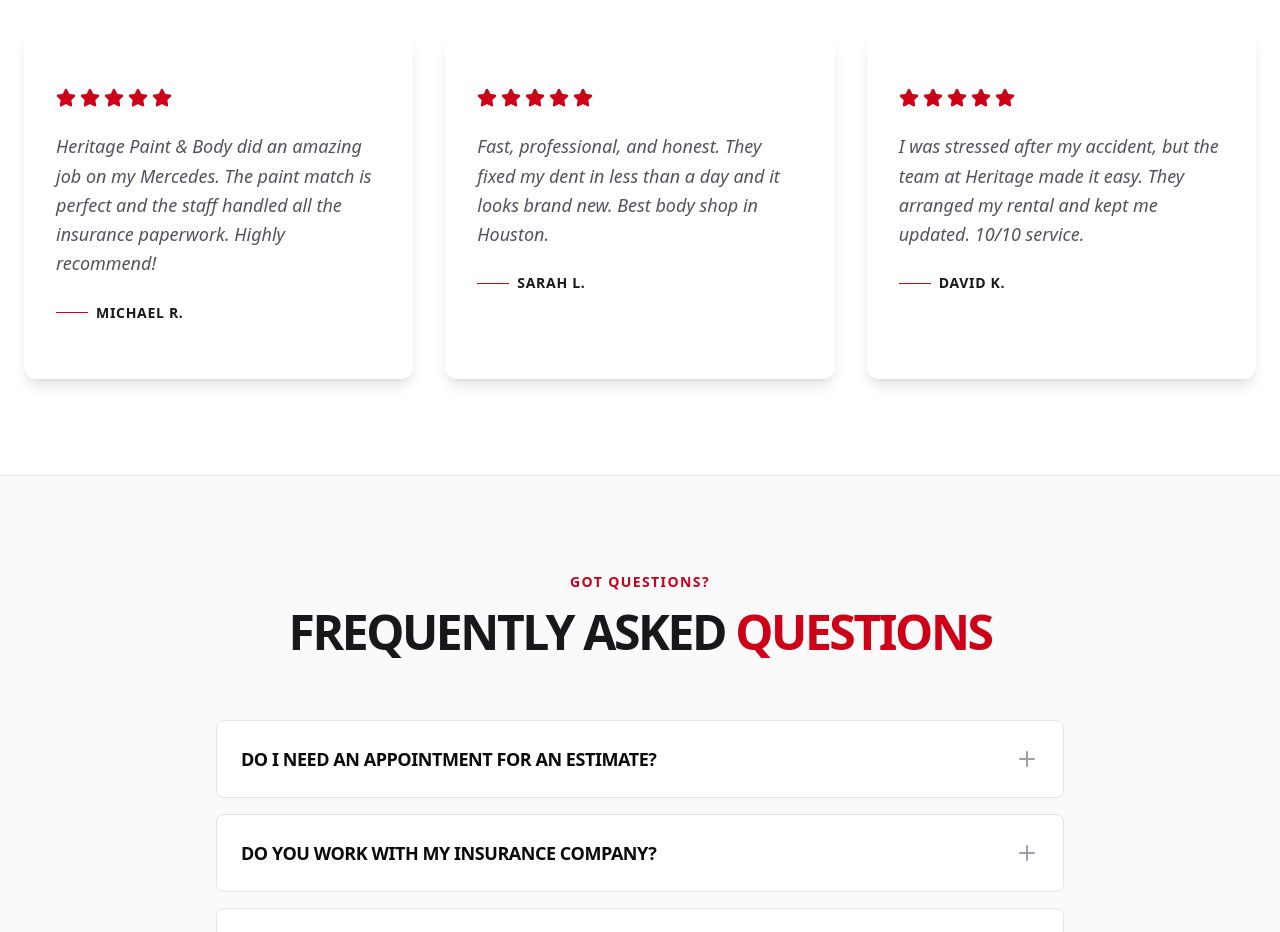
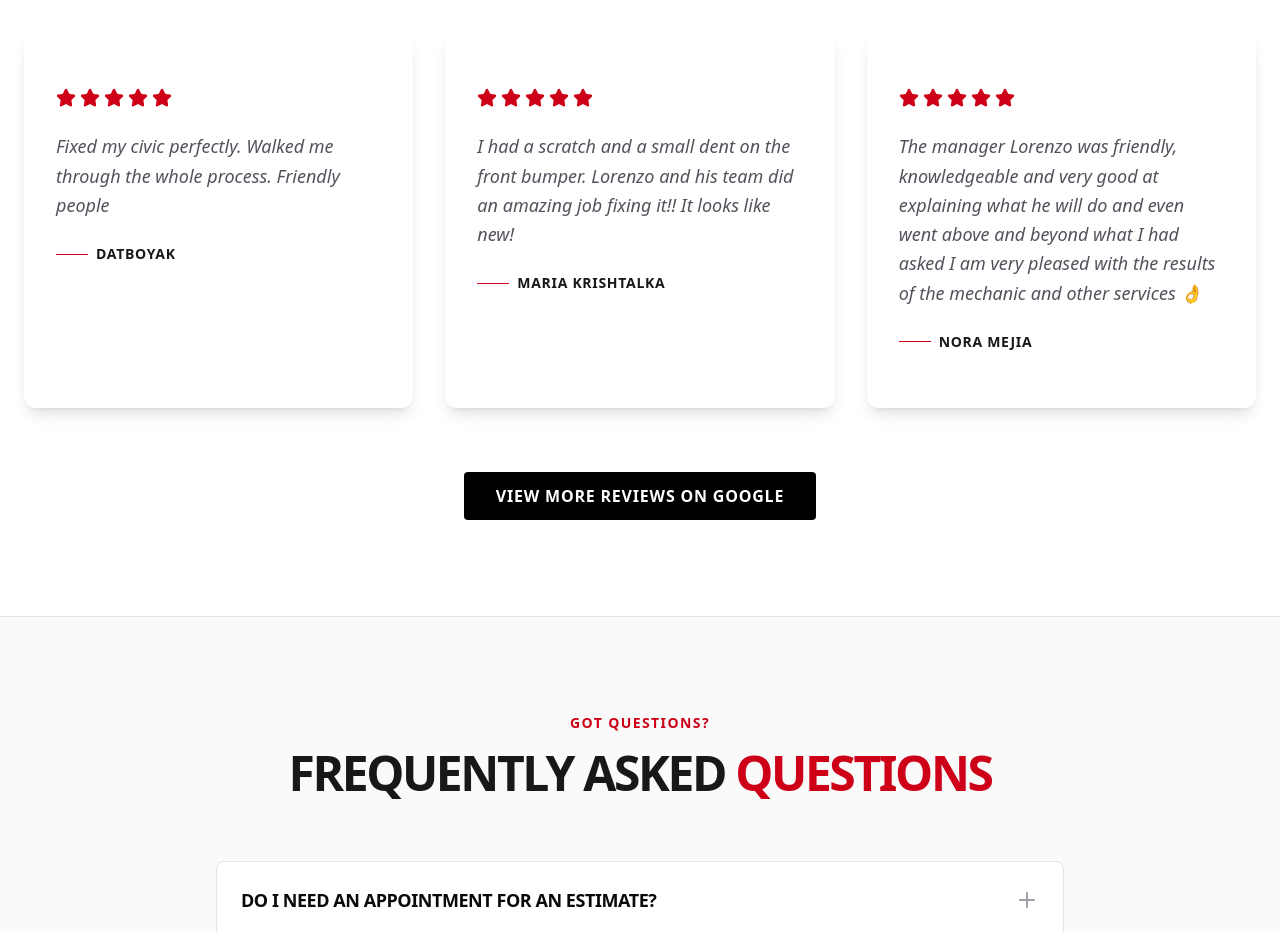
Before and after one commit to Nando00/heritage-body, a Next.js app: page / in a window 1280 px wide. Shown: the part 6780-7712 px from the top of the page. Built offline with nearby package versions, Linux system fonts and the light colour scheme.

Commit message:
feat: introduce TestimonialsSection component and establish root layout with global navigation and footer

```diff
--- a/src/app/layout.tsx
+++ b/src/app/layout.tsx
@@ -16,8 +16,13 @@ const geistMono = Geist_Mono({
 });
 
 export const metadata: Metadata = {
+  metadataBase: new URL("https://www.heritagepaintbody.com"),
   title: "Heritage Paint & Body | Houston Auto Repair",
   description: "Houston's premier auto body shop offering expert collision repair, painting, and insurance assistance.",
+  icons: {
+    icon: "/trasnparent-heritage-logo.png",
+    apple: "/trasnparent-heritage-logo.png",
+  },
 };
 
 export default function RootLayout({
--- a/src/components/testimonials-section.tsx
+++ b/src/components/testimonials-section.tsx
@@ -4,19 +4,19 @@ import { Card, CardContent } from "@/components/ui/card"
 export function TestimonialsSection() {
     const reviews = [
         {
-            name: "Michael R.",
+            name: "Datboyak",
             rating: 5,
-            text: "Heritage Paint & Body did an amazing job on my Mercedes. The paint match is perfect and the staff handled all the insurance paperwork. Highly recommend!"
+            text: "Fixed my civic perfectly. Walked me through the whole process. Friendly people"
         },
         {
-            name: "Sarah L.",
+            name: "Maria Krishtalka",
             rating: 5,
-            text: "Fast, professional, and honest. They fixed my dent in less than a day and it looks brand new. Best body shop in Houston."
+            text: "I had a scratch and a small dent on the front bumper. Lorenzo and his team did an amazing job fixing it!! It looks like new!"
         },
         {
-            name: "David K.",
+            name: "Nora Mejia",
             rating: 5,
-            text: "I was stressed after my accident, but the team at Heritage made it easy. They arranged my rental and kept me updated. 10/10 service."
+            text: "The manager Lorenzo was friendly, knowledgeable and very good at explaining what he will do and even went above and beyond what I had asked I am very pleased with the results of the mechanic and other services 👌"
         }
     ]
 
@@ -53,6 +53,17 @@ export function TestimonialsSection() {
                         </Card>
                     ))}
                 </div>
+
+                <div className="mt-16 text-center">
+                    <a
+                        href="https://www.google.com/maps/search/?api=1&query=Heritage+Paint+Body+5450+Gulfton+St+Houston+TX"
+                        target="_blank"
+                        rel="noopener noreferrer"
+                        className="inline-flex items-center justify-center px-8 py-3 bg-black text-white font-bold uppercase tracking-wider hover:bg-zinc-800 transition-colors rounded"
+                    >
+                        View More Reviews on Google
+                    </a>
+                </div>
             </div>
         </section>
     )
```
